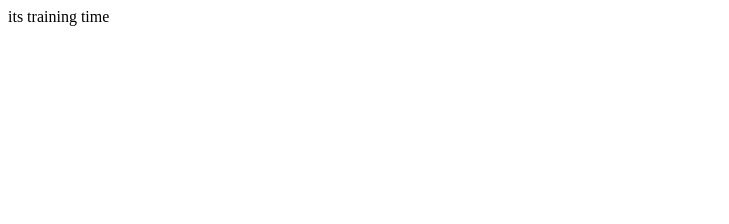
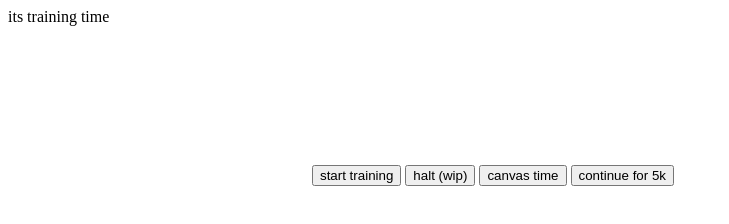
Before and after one commit to r128w/misc, a plain HTML site: page jaming/ai-training/page.html in a window 1280 px wide. Shown: the whole page, without its empty margins (0-729 px from the left). Drawn offline with Linux system fonts and the light colour scheme.

Commit message:
Update page.html
just to keep perso progress backed up

```diff
--- a/jaming/ai-training/page.html
+++ b/jaming/ai-training/page.html
@@ -45,8 +45,18 @@
             ] //outputs<br>
             ]</p>
     </p> -->
+    <!-- <p><b>outputs:</b></p>
+    <p>w</p>
+    <p>a</p>
+    <p>s</p>
+    <p>d</p> -->
 
     <canvas id = "canvas"></canvas>
+
+    <button onclick="train()">start training</button>
+    <button onclick="haltNow()">halt (wip)</button>
+    <button onclick="startCanvas()">canvas time</button>
+    <button onclick="players[1].extra.weights=trainFor(5000,players[1].extra.weights)">continue for 5k</button>
 
     <script src="script.js"></script>
 </body>
```
